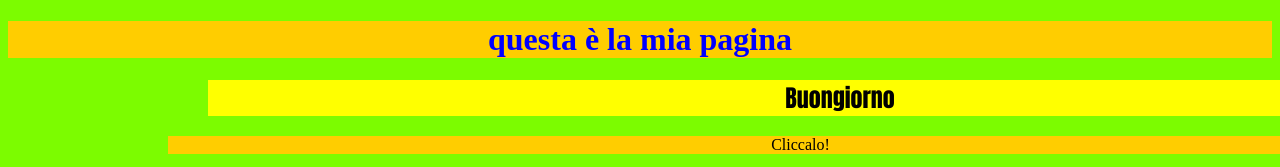
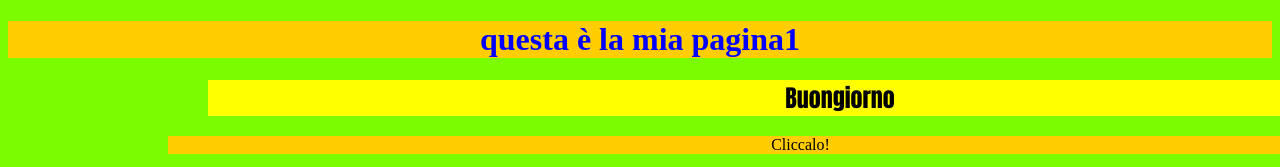
Before and after one commit to richi794/projects-test, a plain HTML site: page es di prova.html in a window 1280 px wide. Shown: the top 167 px of the page. Drawn offline with Linux system fonts and the light colour scheme.

Commit message:
commit di prova

```diff
--- a/es di prova.html
+++ b/es di prova.html
@@ -86,7 +86,7 @@
 
 <body>
 
-<h1>questa è la mia pagina</h1>
+<h1>questa è la mia pagina1</h1>
 <h2>Buongiorno</h2>
 
 <p>
```
